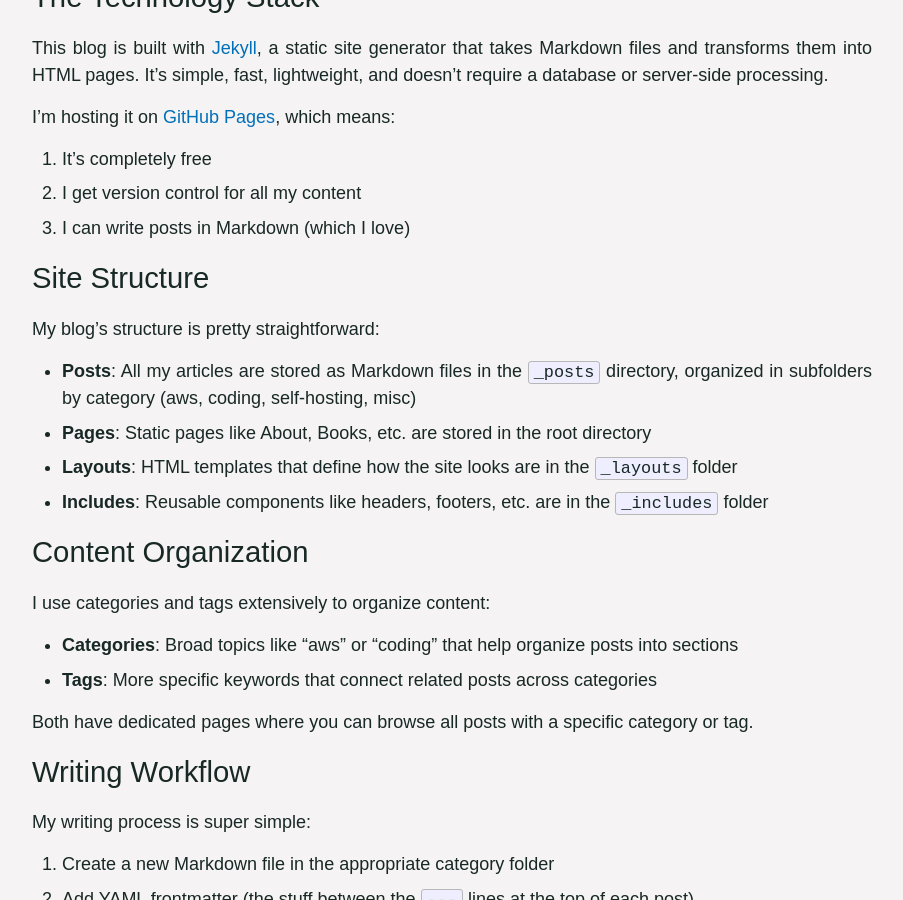
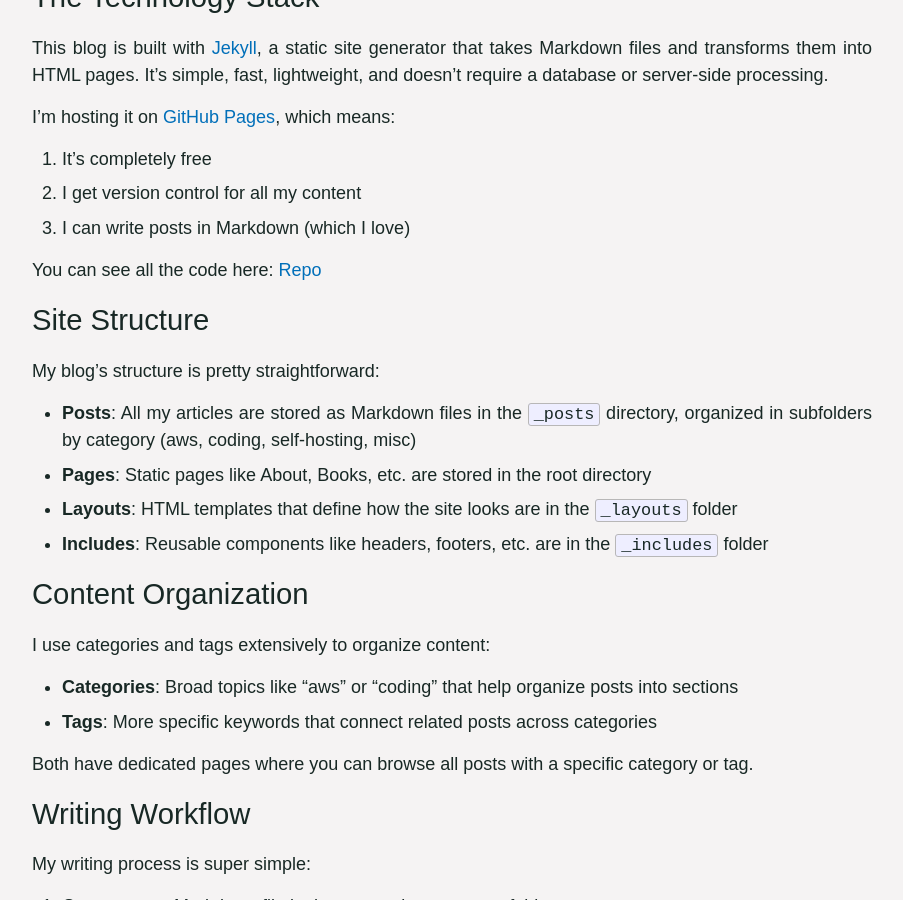
Before and after one commit to thetombrider/blog.thetombrider.xyz, a Jekyll site: the page built from _posts/misc/2025-03-10-misc.md, in a window 1280 px wide and 900 px high, scrolled down 387 px. Shown: the whole window, without its empty margins (188-1091 px from the left). Built offline with Jekyll 4.4.1, drawn with Linux system fonts in a browser that asks for light colours; some web fonts are replaced.

Commit message:
added link

```diff
--- a/_posts/misc/2025-03-10-misc.md
+++ b/_posts/misc/2025-03-10-misc.md
@@ -18,6 +18,8 @@ I'm hosting it on [GitHub Pages](https://pages.github.com/), which means:
 1. It's completely free
 2. I get version control for all my content
 3. I can write posts in Markdown (which I love)
+
+You can see all the code here: [Repo](https://github.com/thetombrider/blog.thetombrider.xyz)
 
 ### Site Structure
 
```
